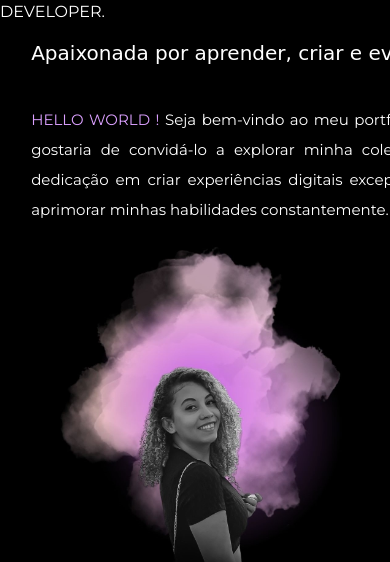
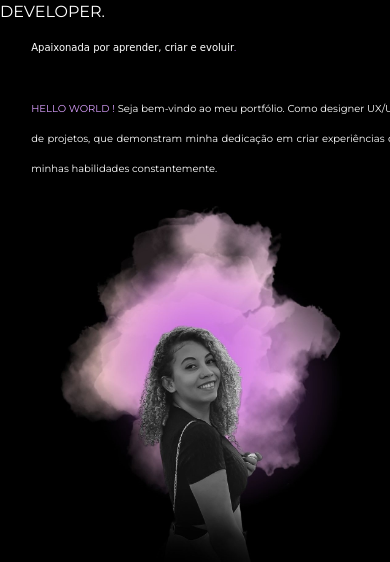
Before and after one commit to GabsDonato/Portfolio, a plain HTML site: page index.html in a window 390 px wide. Shown: the part 111-673 px from the top of the page. Drawn offline with nearby package versions, Linux system fonts and the light colour scheme; a web font is replaced by a local one.

Commit message:
atualizando

```diff
--- a/style.css
+++ b/style.css
@@ -406,16 +406,14 @@ footer .line-footer {
     display: none;
     }
     /*topo do site  */
-    h1 {
-        font-size: 18px;
-    }
+
     .subtitulo {
-        font-size: 20px;
+        font-size: 10px;
         padding: 20px 8%;
     }
 
     .intro {
-        font-size: 15px;
+        font-size: 10px;
         padding: 20px 8%;
 
     }
```
